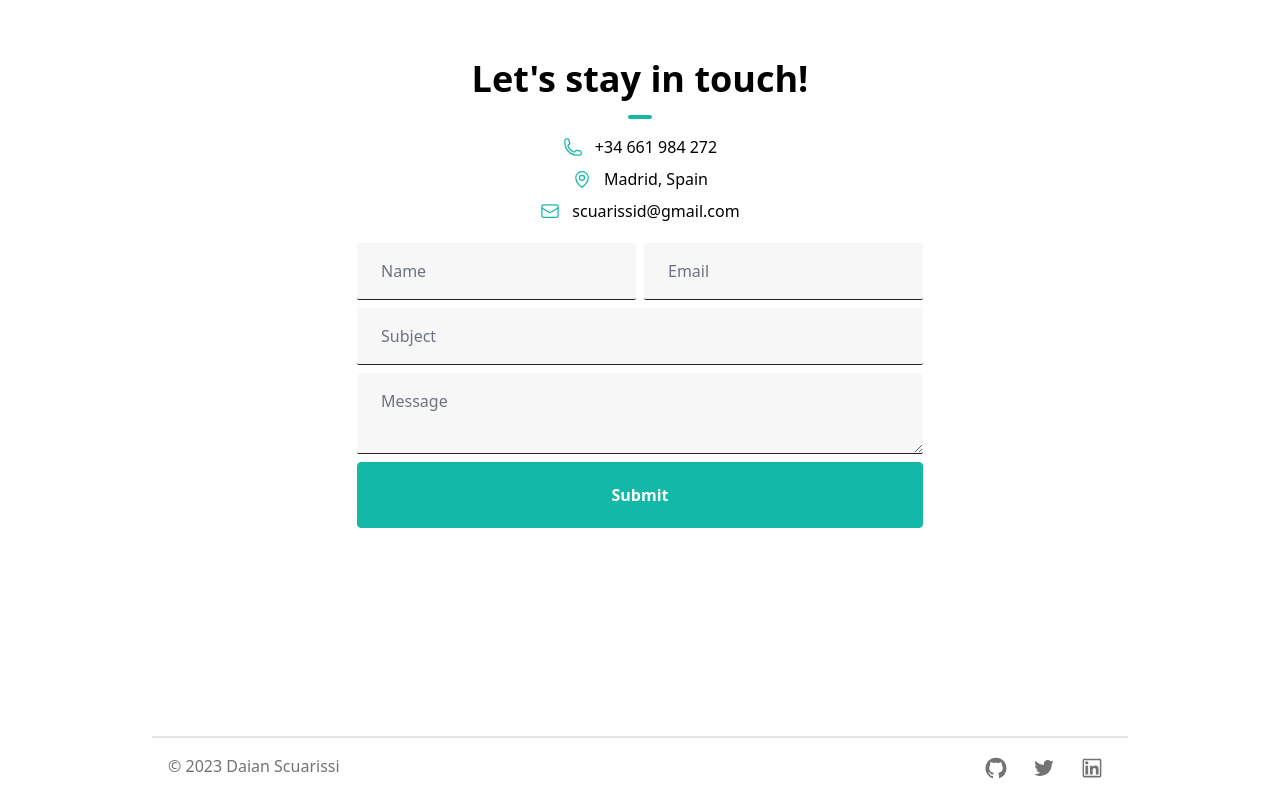
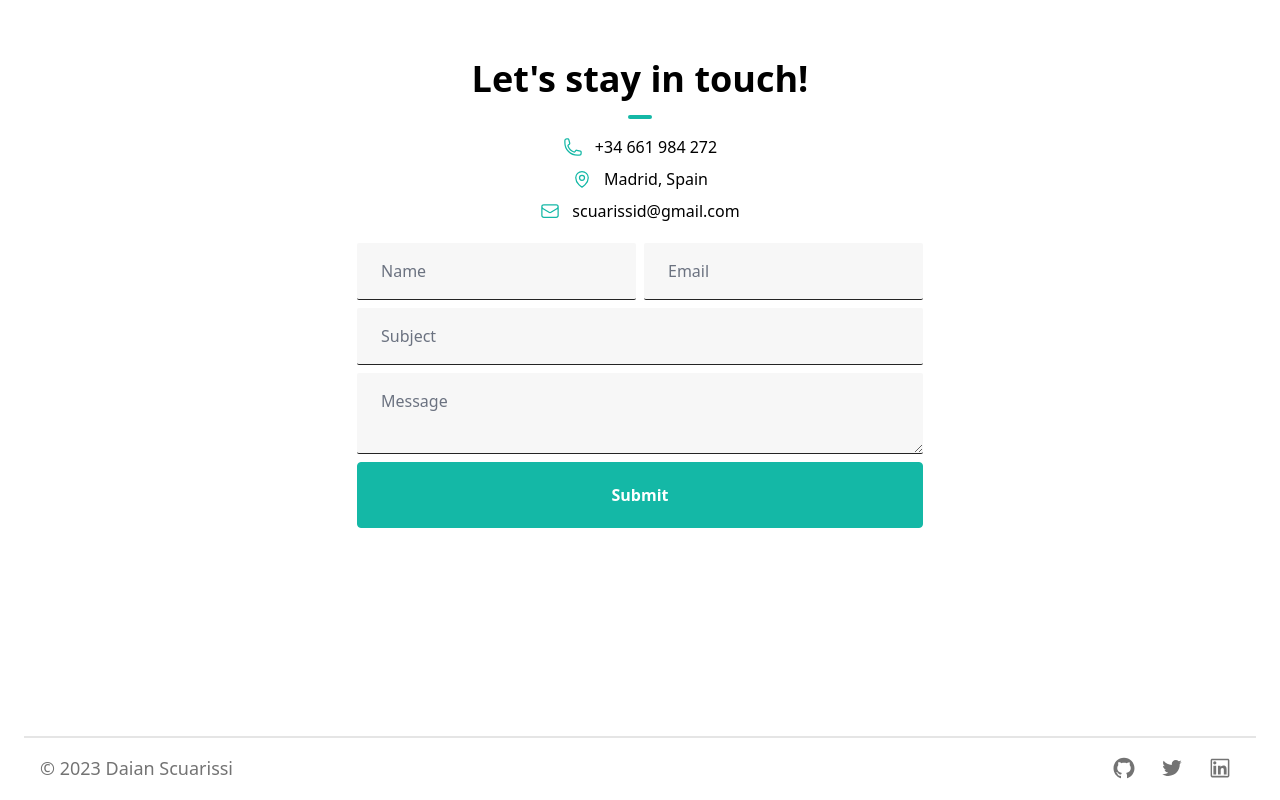
Before and after one commit to SDaian/ds-theme-portfolio, a Next.js app: page / in a window 1280 px wide. Shown: the part 2934-3734 px from the top of the page. Built offline with nearby package versions, Linux system fonts and the light colour scheme.

Commit message:
feat: Changes on footer & About Section

```diff
--- a/components/AboutSection.tsx
+++ b/components/AboutSection.tsx
@@ -24,7 +24,7 @@ const AboutSection = () => {
           <hr className='w-6 h-1 mx-auto my-4 bg-teal-500 border-0 rounded'></hr>
         </h2>
         <div className='flex flex-col space-y-10 items-stretch justify-center align-top md:flex-row md:text-left md:p-4 md:space-y-0 md:space-x-10'>
-          <div className='md:w-1/2 text-lg'>
+          <div className='md:w-1/2 text-lg text-center md:text-left'>
             <h3 className='text-center text-2xl font-bold mb-6 md:text-left'>
               Get to know me!
             </h3>
--- a/components/ExperienceSection.tsx
+++ b/components/ExperienceSection.tsx
@@ -12,12 +12,7 @@ const ExperienceSection = () => {
   const isInView = useInView(ref, { once: true });
 
   useEffect(() => {
-    if (isInView) {
-      controls.start('visible');
-    } else {
-      controls.start('hidden');
-    }
-    console.log('Element is in view: ', isInView);
+    isInView ? controls.start('visible') : controls.start('hidden');
   }, [controls, isInView]);
 
   return (
--- a/components/Footer.tsx
+++ b/components/Footer.tsx
@@ -1,52 +1,14 @@
-import {
-  AiOutlineGithub,
-  AiOutlineTwitter,
-  AiOutlineLinkedin,
-} from 'react-icons/ai';
+import { SocialIcons } from '@/components/Shared/SocialIcons';
 
 const Footer = () => {
   return (
-    <footer className='mx-auto max-w-3xl px-4 sm:px-6 md:max-w-5xl'>
+    <footer className='mx-auto max-w-3xl px-4 sm:px-6 md:max-w-7xl'>
       <hr className='w-full h-0.5 mx-auto mt-8 bg-neutral-200 border-0'></hr>
       <div className='mx-auto p-4 flex flex-col text-center text-neutral-900 md:flex-row md:justify-between'>
-        <div className='text-neutral-500 dark:text-neutral-100'>
+        <div className='text-neutral-500 dark:text-neutral-100 text-lg'>
           © {new Date().getFullYear()} Daian Scuarissi
         </div>
-        <div className='flex flex-row items-center justify-center space-x-2 mb-1'>
-          <a
-            href='https://github.com/SDaian'
-            target='_blank'
-            rel='noreferrer'
-            aria-label='Github'
-          >
-            <AiOutlineGithub
-              className='inline-block w-6 h-6 mx-2 text-neutral-500 hover:text-neutral-600 dark:text-neutral-100'
-              size={30}
-            />
-          </a>
-          <a
-            href='https://twitter.com/SDaian'
-            target='_blank'
-            rel='noreferrer'
-            aria-label='Twitter'
-          >
-            <AiOutlineTwitter
-              className='inline-block w-6 h-6 mx-2 text-neutral-500 hover:text-neutral-600 dark:text-neutral-100'
-              size={30}
-            />
-          </a>
-          <a
-            href='https://www.linkedin.com/in/daian-scuarissi/'
-            target='_blank'
-            rel='noreferrer'
-            aria-label='Linkedin'
-          >
-            <AiOutlineLinkedin
-              className='inline-block w-6 h-6 mx-2 text-neutral-500 hover:text-neutral-600 dark:text-neutral-100'
-              size={30}
-            />
-          </a>
-        </div>
+        <SocialIcons />
       </div>
     </footer>
   );
--- /dev/null
+++ b/components/Shared/SocialIcons.tsx
@@ -0,0 +1,45 @@
+import {
+  AiOutlineGithub,
+  AiOutlineTwitter,
+  AiOutlineLinkedin,
+} from 'react-icons/ai';
+
+export const SocialIcons = () => {
+  return (
+    <div className='flex flex-row items-center justify-center space-x-2 mb-1'>
+      <a
+        href='https://github.com/SDaian'
+        target='_blank'
+        rel='noreferrer'
+        aria-label='Github'
+      >
+        <AiOutlineGithub
+          className='inline-block w-6 h-6 mx-2 text-neutral-500 hover:text-neutral-600 dark:text-neutral-100'
+          size={30}
+        />
+      </a>
+      <a
+        href='https://twitter.com/SDaian'
+        target='_blank'
+        rel='noreferrer'
+        aria-label='Twitter'
+      >
+        <AiOutlineTwitter
+          className='inline-block w-6 h-6 mx-2 text-neutral-500 hover:text-neutral-600 dark:text-neutral-100'
+          size={30}
+        />
+      </a>
+      <a
+        href='https://www.linkedin.com/in/daian-scuarissi/'
+        target='_blank'
+        rel='noreferrer'
+        aria-label='Linkedin'
+      >
+        <AiOutlineLinkedin
+          className='inline-block w-6 h-6 mx-2 text-neutral-500 hover:text-neutral-600 dark:text-neutral-100'
+          size={30}
+        />
+      </a>
+    </div>
+  );
+};
--- a/package.json
+++ b/package.json
@@ -14,6 +14,7 @@
     "@types/node": "18.11.18",
     "@types/react": "18.0.27",
     "@types/react-dom": "18.0.10",
+    "@typescript-eslint/parser": "^5.56.0",
     "@vercel/analytics": "^0.1.11",
     "eslint": "8.32.0",
     "eslint-config-next": "13.2.1",
@@ -25,6 +26,7 @@
     "react-hook-form": "^7.43.1",
     "react-icons": "^4.7.1",
     "react-scroll": "^1.8.9",
+    "react-simple-typewriter": "^5.0.1",
     "typescript": "4.9.4"
   },
   "devDependencies": {
```
Also changed, not shown: 1 other file (tests, documents, lock files or other folders).
